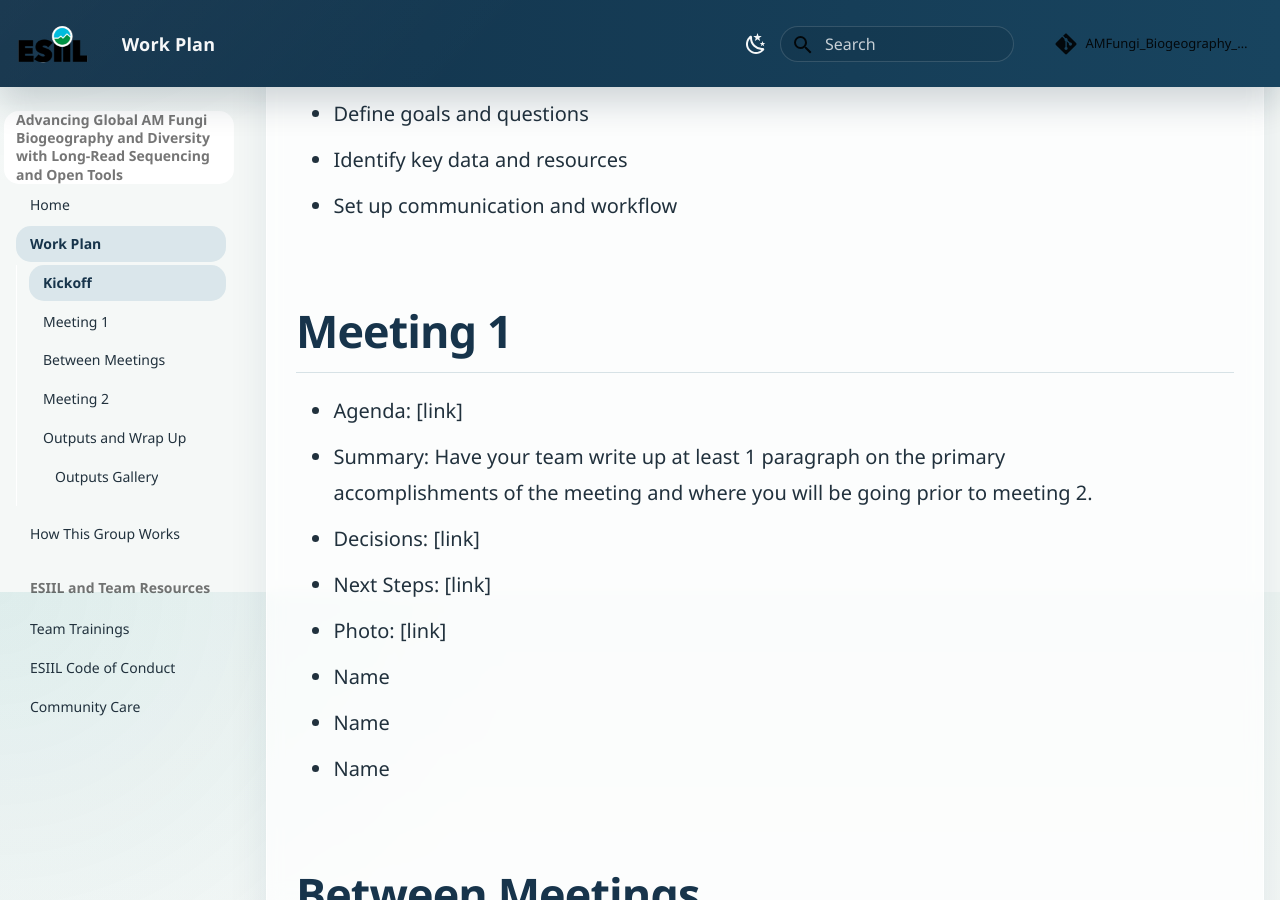
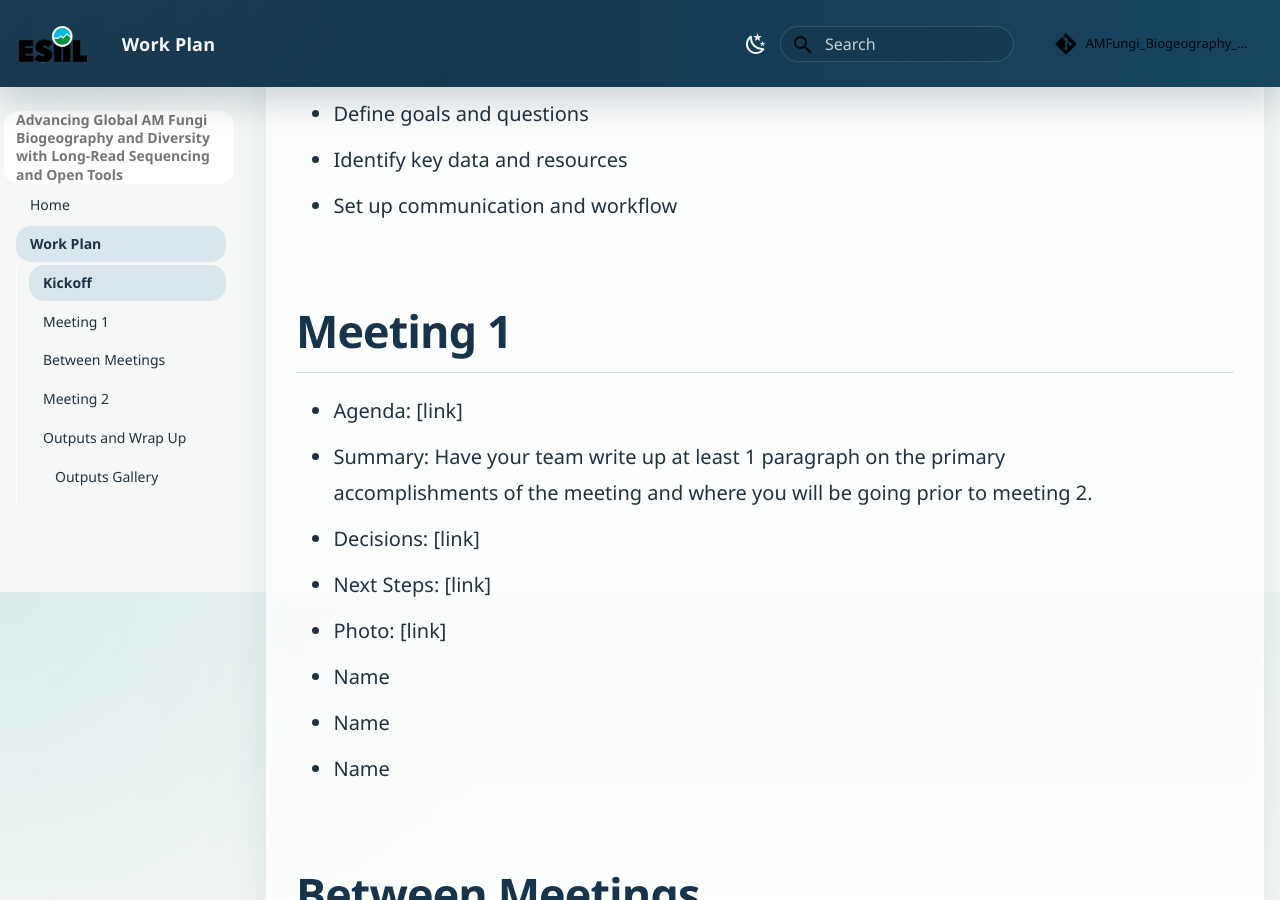
Before and after one commit to CU-ESIIL/AMFungi_Biogeography_Diversity, an MkDocs documentation site: the page built from docs/work-plan.md, in a window 1280 px wide and 900 px high, scrolled down 308 px. Built offline with MkDocs 1.6.1 and Material for MkDocs 9.7.7, drawn with Linux system fonts in a browser that asks for light colours; comment, search, counter and statistics services are not loaded.

Commit message:
Disable legacy Working Group template pages

```diff
--- a/mkdocs.yml
+++ b/mkdocs.yml
@@ -15,11 +15,11 @@ copyright: 'Copyright &copy; 2024 University of Colorado Boulder'
 nav:
   - Home: index.md
   - Work Plan: work-plan.md
-  - How This Group Works: how-this-group-works.md
-  - ESIIL and Team Resources:
-      - Team Trainings: esiil-resources/team-trainings.md
-      - ESIIL Code of Conduct: esiil-resources/code-of-conduct.md
-      - Community Care: community-care.md
+exclude_docs: |
+  how-this-group-works.md
+  community-care.md
+  esiil-resources/team-trainings.md
+  esiil-resources/code-of-conduct.md
 
 # Configuration
 theme:
```
